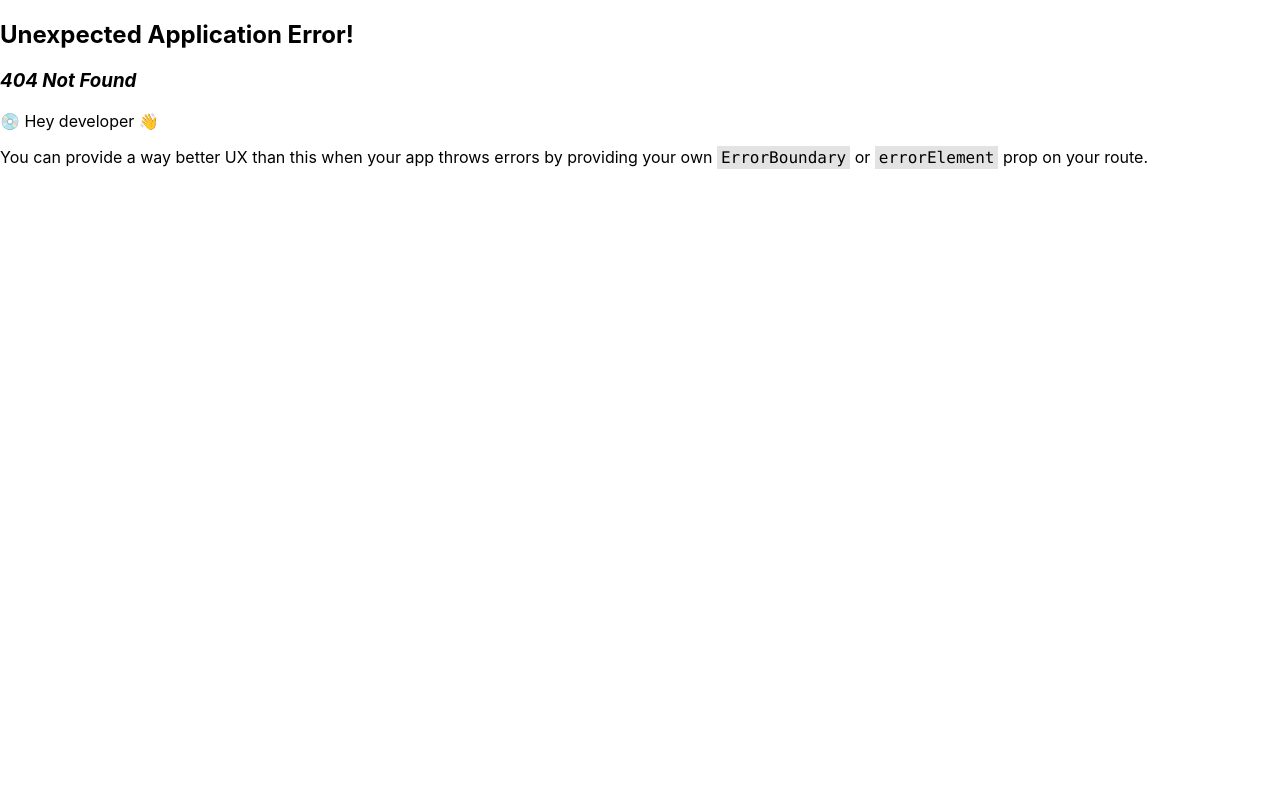
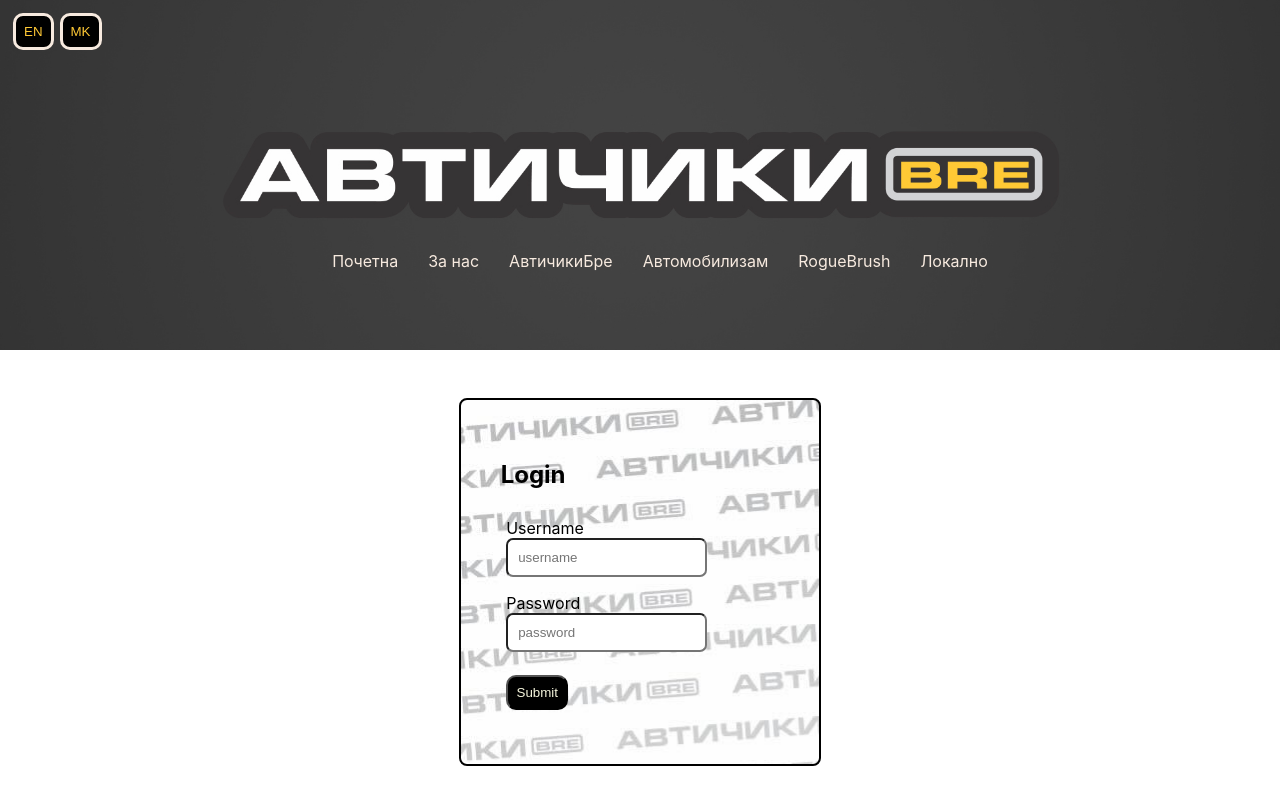
Before and after one commit to BojanMihajlo/avticikibre, a React (Create React App) app: page /moderatorPage in a window 1280 px wide. Before the commit this address had no page. Shown: the top 804 px of the page. Built offline with nearby package versions, Linux system fonts and the light colour scheme.

Commit message:
Added new path for user use

```diff
--- /dev/null
+++ b/src/mainPages/moderator/ModeratorPage.css
@@ -0,0 +1,28 @@
+.loginPage {
+  display: flex;
+  justify-content: center;
+  padding: 10px;
+  margin: 3%;
+}
+
+.firstWindow {
+  border: 2px solid black;
+  padding: 40px;
+  border-radius: 8px;
+  background-image: url("/src/images/loginback.jpg");
+}
+.labelInput {
+  padding: 3% 2%;
+}
+.firstWindow input {
+  border-radius: 7px;
+  padding: 10px;
+}
+
+.firstWindow button {
+  padding: 3%;
+  margin: 5% 2%;
+  background-color: black;
+  color: beige;
+  border-radius: 10px;
+}
--- /dev/null
+++ b/src/mainPages/moderator/ModeratorPage.jsx
@@ -0,0 +1,28 @@
+import "./ModeratorPage.css";
+
+const ModeratorPage = () => {
+  return (
+    <>
+      <div className="loginPage">
+        <div className="firstWindow">
+          <div>
+            <h2>Login</h2>
+            <div className="labelInput">
+              <label>Username</label>
+              <input placeholder="username"></input>
+            </div>
+            <div className="labelInput">
+              <label>Password</label>
+              <input placeholder="password"></input>
+            </div>
+          </div>
+          <div>
+            <button>Submit</button>
+          </div>
+        </div>
+      </div>
+    </>
+  );
+};
+
+export default ModeratorPage;
```
Also changed, not shown: src/App.js (+10 -0 lines), src/images/loginback.jpg (added).
